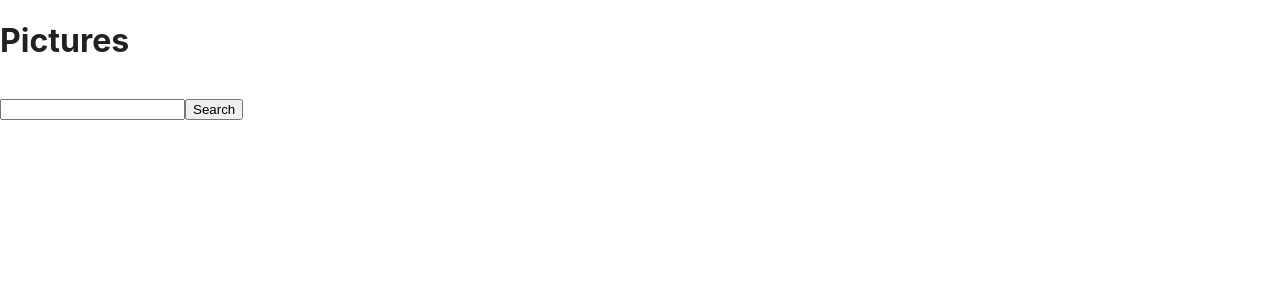
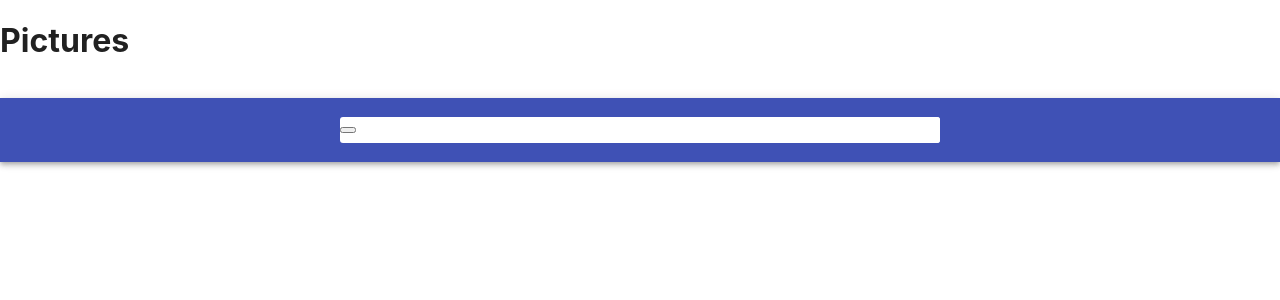
Before and after one commit to AntonLovkin/goit-react-hw-03-image-finder, a React (Create React App) app: page / in a window 1280 px wide. Shown: the top 300 px of the page. Built offline with nearby package versions, Linux system fonts and the light colour scheme.

Commit message:
correction Search

```diff
--- a/src/components/Searchbar.js
+++ b/src/components/Searchbar.js
@@ -18,16 +18,26 @@ class Searchbar extends Component {
 
     render() {
         return (
-            <form onSubmit={this.handleSubmit}>
+          <header className="Searchbar">
+            <form onSubmit={this.handleSubmit} className="SearchForm">
+                <button type="submit" className="SearchForm-button">
+                   <span className="SearchForm-button-label">Search</span>
+                </button>
                 <input
+                    className="SearchForm-input"
                     type="text"
+                    autocomplete="off"
+                    autofocus
+                    placeholder="Search images and photos"
                     value={this.state.query}
                     onChange={this.handleChange}
                 />
-                <button type="submit">Search</button>
+                {/* <button type="submit" className="SearchForm-button">Search</button> */}
             </form>
+          </header>
         )
     }
+
 
 }
 
```
